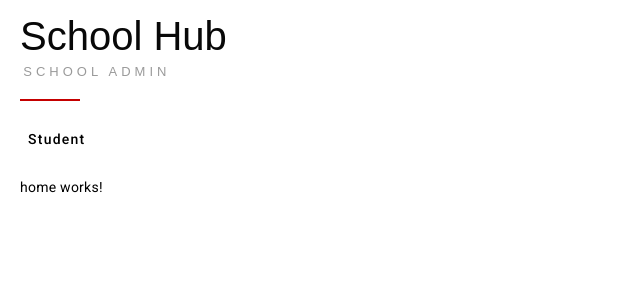
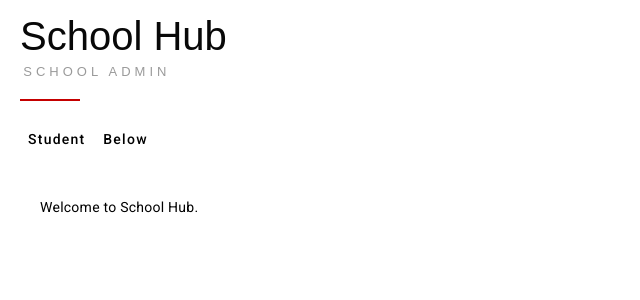
Before and after one commit to JebasinghJoshua-apk/SchoolHub.UI, an Angular app: page /home in a window 1280 px wide. Shown: the top 300 px of the page, without its empty margins (0-640 px from the left). Built offline with nearby package versions, Linux system fonts and the light colour scheme.

Commit message:
added component add student

```diff
--- a/src/app/home/home.component.html
+++ b/src/app/home/home.component.html
@@ -1 +1,3 @@
-<p>home works!</p>
+<div style="padding: 20px;">
+        Welcome to School Hub.
+</div>
--- a/src/app/menu/menu.component.html
+++ b/src/app/menu/menu.component.html
@@ -1,5 +1,11 @@
-<button mat-button [matMenuTriggerFor]="menu">Student</button>
-<mat-menu #menu="matMenu">
+<button mat-button [matMenuTriggerFor]="aboveMenu">Student</button>
+<mat-menu #aboveMenu="matMenu" yPosition="below">
   <button mat-menu-item routerLink="/student-list" routerLinkActive="active-link">Student List</button>
-  <!-- <button mat-menu-item>Item 2</button> -->
+  <!-- <button mat-menu-item></button> -->
 </mat-menu>
+
+<button mat-button [matMenuTriggerFor]="belowMenu">Below</button>
+<mat-menu #belowMenu="matMenu" yPosition="below">
+  <!-- <button mat-menu-item>Item 1</button>
+  <button mat-menu-item>Item 2</button> -->
+</mat-menu>
--- /dev/null
+++ b/src/app/student/student-list/add-student/add-student.component.html
@@ -0,0 +1,5 @@
+<h2 mat-dialog-title>Add Student</h2>
+<mat-dialog-content class="mat-typography">
+    <!-- <form [formGroup]="form" (ngSubmit)="submit()">
+    </form> -->
+</mat-dialog-content>
--- /dev/null
+++ b/src/app/student/student-list/add-student/add-student.component.ts
@@ -0,0 +1,17 @@
+import { Component } from '@angular/core';
+import {FormBuilder, FormControl, FormGroup} from '@angular/forms';
+
+@Component({
+  selector: 'app-add-student',
+  templateUrl: './add-student.component.html',
+  styleUrls: ['./add-student.component.css']
+})
+export class AddStudentComponent {
+  form: FormGroup | undefined;
+  constructor(private formBuilder: FormBuilder){
+
+  }
+  submit(){
+
+  }
+}
--- a/src/app/student/student-list/student-list.component.html
+++ b/src/app/student/student-list/student-list.component.html
@@ -1,4 +1,7 @@
 <div >
+  <div style="width: 100%;">
+    <button mat-raised-button (click)="openDialog()" style=" float: right; margin: 10px;" color="primary">Add Student</button>
+  </div>
   <table mat-table [dataSource]="dataSource" multiTemplateDataRows class="mat-elevation-z8">
     <ng-container matColumnDef="{{column}}" *ngFor="let column of columnsToDisplay">
       <th mat-header-cell *matHeaderCellDef> {{getColumnHeader(column)}} </th>
--- a/src/app/student/student-list/student-list.component.ts
+++ b/src/app/student/student-list/student-list.component.ts
@@ -1,6 +1,8 @@
 import { Component } from '@angular/core';
 import {animate, state, style, transition, trigger} from '@angular/animations';
 import { HttpClient } from '@angular/common/http';
+import { MatDialog} from '@angular/material/dialog';
+import { AddStudentComponent } from './add-student/add-student.component';
 
 @Component({
   selector: 'app-student-list',
@@ -16,15 +18,16 @@ import { HttpClient } from '@angular/common/http';
 })
 export class StudentListComponent {
 
-  constructor(private http: HttpClient){
+  constructor(private http: HttpClient,
+              public dialog: MatDialog){
   }
+
   dataSource = [] as any;
   ngOnInit(): void {
     this.http.get('https://localhost:44386/student/GetStudentListByClass/5/A').subscribe(data => {
       this.dataSource = data
     });
   }
-
 
   columnsToDisplay = ['name', 'age', 'gender', 'bloodGroup'];
 
@@ -41,6 +44,11 @@ export class StudentListComponent {
 
   columnsToDisplayWithExpand = [...this.columnsToDisplay, 'expand'];
   expandedElement: Student | null | undefined;
+
+
+  openDialog() {
+    const dialogRef = this.dialog.open(AddStudentComponent);
+  }
 }
 
 export interface Student {
```
Also changed, not shown: src/app/app.module.ts (+8 -2 lines), src/app/student/student-list/add-student/add-student.component.css (added), 1 other file (tests, documents, lock files or other folders).
